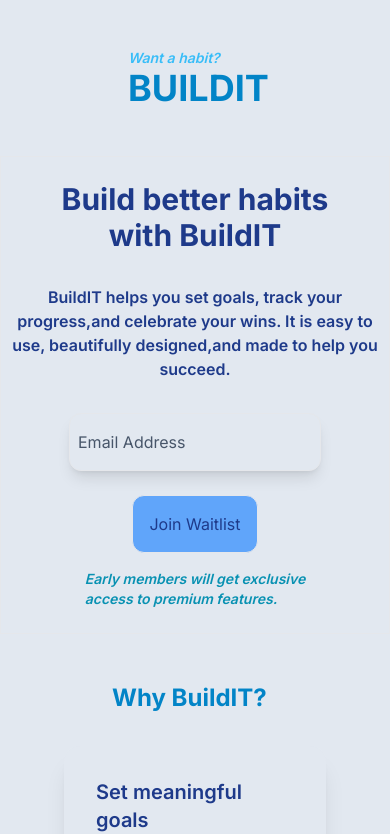
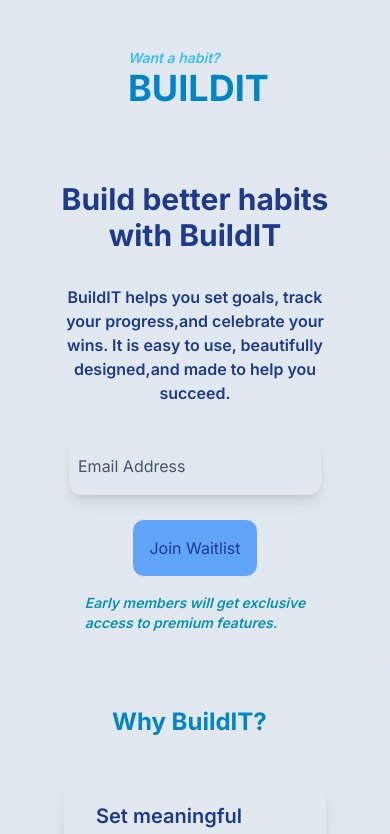
Before and after one commit to teambuildit/LandingPage, a Next.js app: page / in a window 390 px wide. Shown: the top 834 px of the page. Built offline with nearby package versions, Linux system fonts and the light colour scheme.

Commit message:
fix margins

```diff
--- a/src/app/page.js
+++ b/src/app/page.js
@@ -38,7 +38,7 @@
             <br />
             with BuildIT
           </h1>
-          <p className=" text-base text-center md:text-left md:text-lg font-semibold my-8">
+          <p className=" text-base text-center md:text-left md:text-lg font-semibold mx-12 md:mx-0 my-8">
             BuildIT helps you set goals, track your progress,
             <br className="hidden md:block" />
             and celebrate your wins. It is easy to use, beautifully designed,
```
